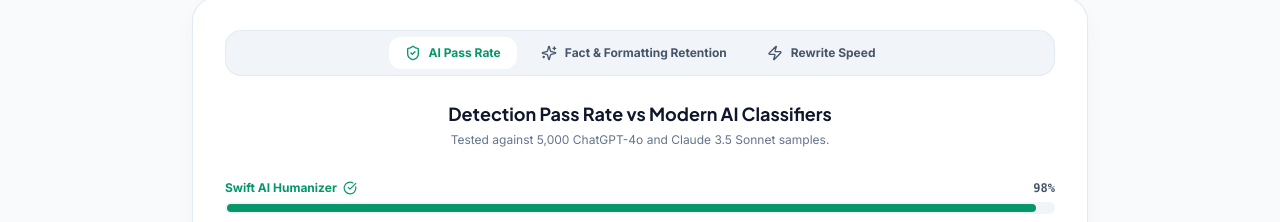
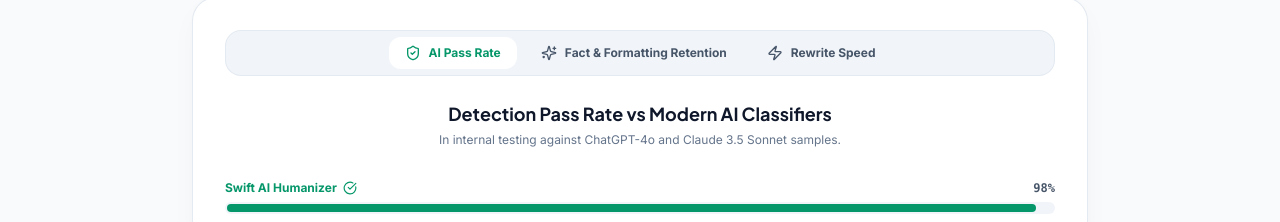
Before and after one commit to akashojha2011-jpg/swift-ai-humanizer, a Next.js app: page / in a window 1280 px wide. Shown: the part 1696-1918 px from the top of the page. Built offline with nearby package versions, Linux system fonts and the light colour scheme.

Commit message:
Clean up DifferentiatorsChart and homepage spacing for clean minimal layout

```diff
--- a/components/DifferentiatorsChart.tsx
+++ b/components/DifferentiatorsChart.tsx
@@ -23,7 +23,7 @@
   const metricsData: Record<"bypass" | "meaning" | "speed", BenchmarkMetric> = {
     bypass: {
       title: "Detection Pass Rate vs Modern AI Classifiers",
-      description: "Tested against 5,000 ChatGPT-4o and Claude 3.5 Sonnet samples.",
+      description: "In internal testing against ChatGPT-4o and Claude 3.5 Sonnet samples.",
       items: [
         { name: "Swift AI Humanizer", score: 98, color: "bg-brand-600 dark:bg-emerald-500", highlight: true },
         { name: "Superhumanizer", score: 95, color: "bg-slate-700 dark:bg-slate-600" },
@@ -90,7 +90,7 @@
             }`}
           >
             <Sparkles className="w-4 h-4" />
-            <span>Fact & Formatting Retention</span>
+            <span>Fact &amp; Formatting Retention</span>
           </button>
 
           <button
```
